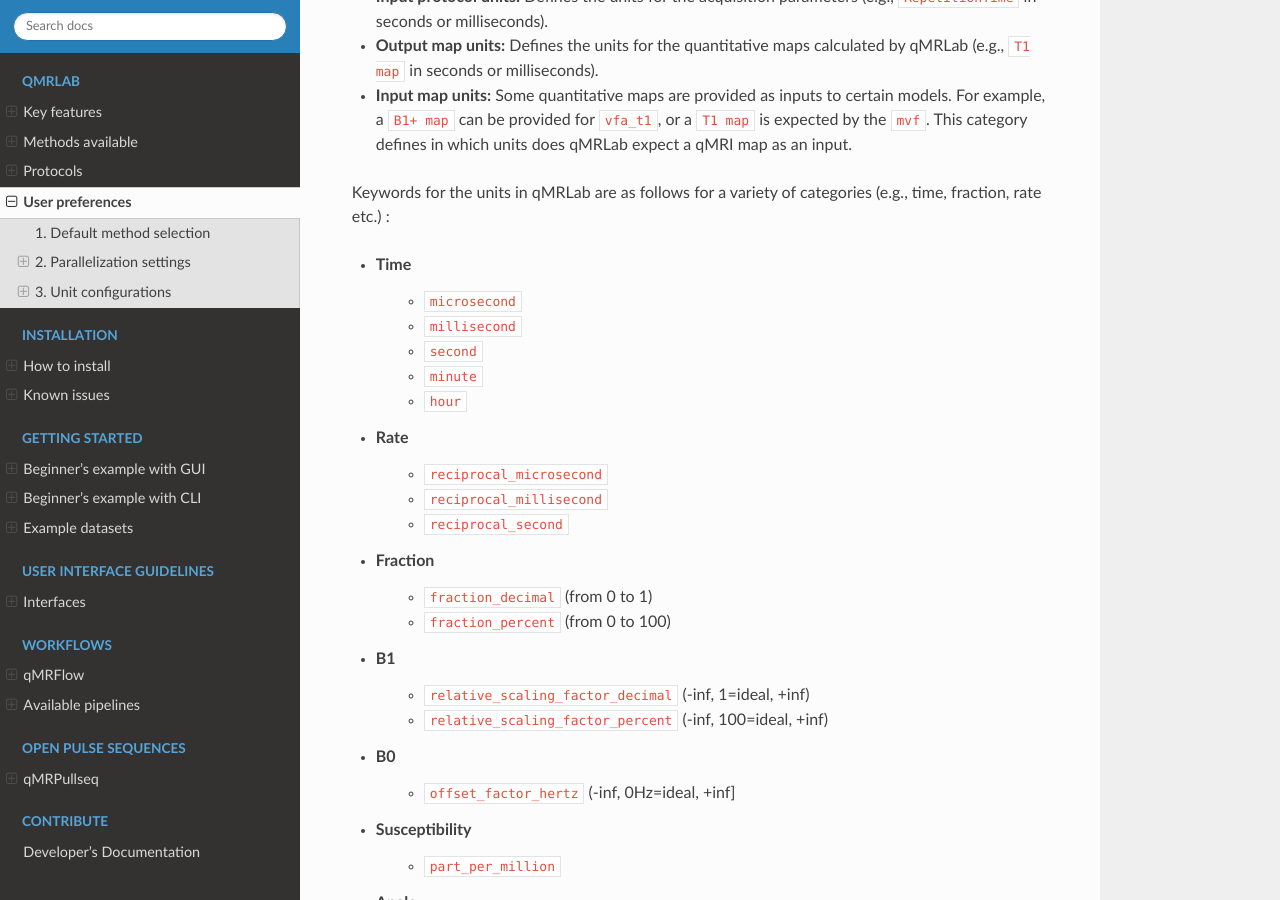
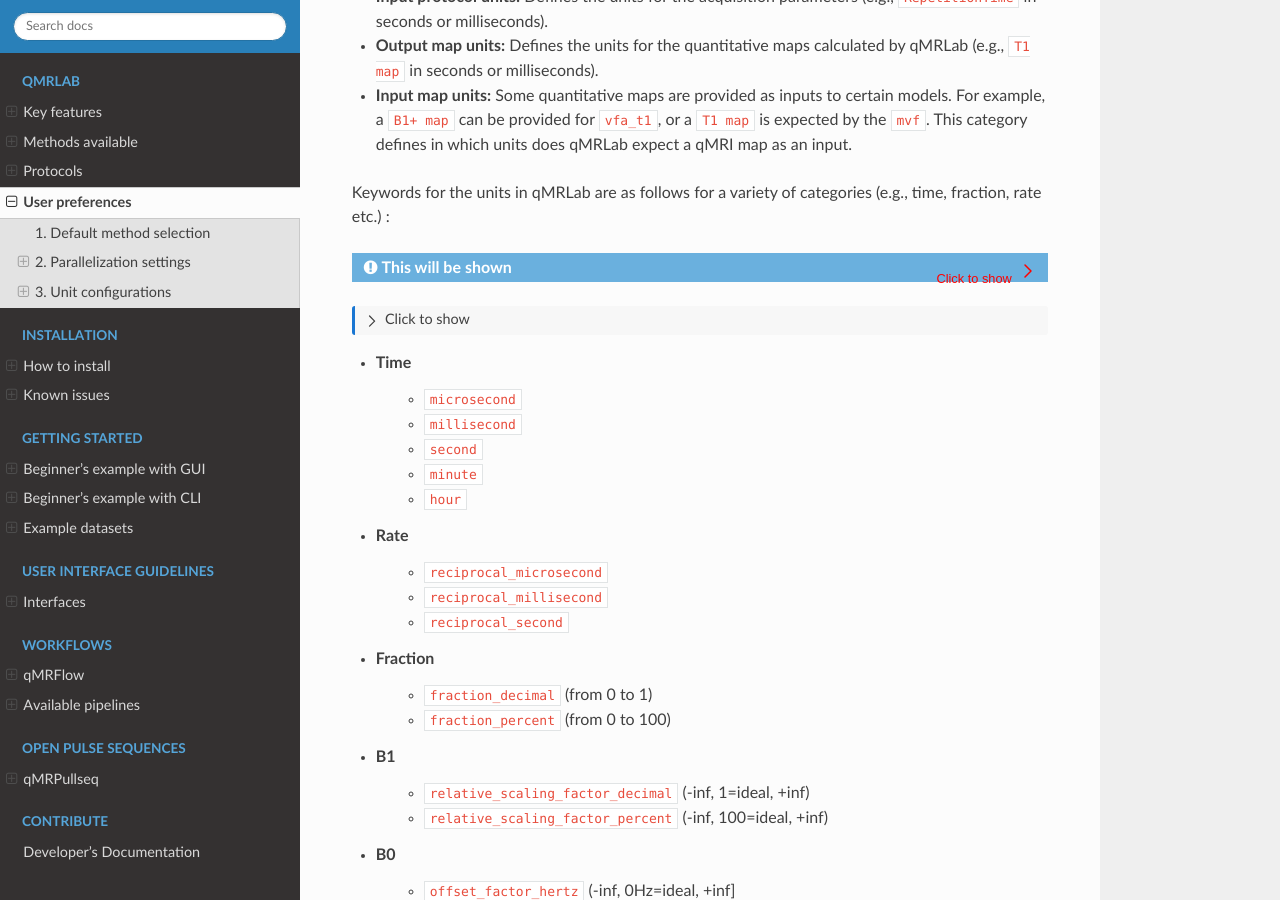
Before and after one commit to qMRLab/documentation, a Sphinx documentation site: the page built from source/user.rst, in a window 1280 px wide and 900 px high, scrolled down 2307 px. Built offline with Sphinx 7.4.7 and the Read the Docs theme 2.0.0, drawn with Linux system fonts in a browser that asks for light colours; formulas are drawn with MathJax 3; pages that are not in the unit, such as notebooks, are missing from menus.

Commit message:
more docs

```diff
--- a/source/user.rst
+++ b/source/user.rst
@@ -100,11 +100,11 @@
 Keywords for the units in qMRLab are as follows for a variety of categories (e.g., time, fraction, rate etc.) :
 
 .. admonition:: This will be shown
-
-.. toggle::
    :class: dropdown
 
    And sdkfjs
+
+.. toggle::
 
    - Here is my toggle-able content!
      - ``microsecond``
```
